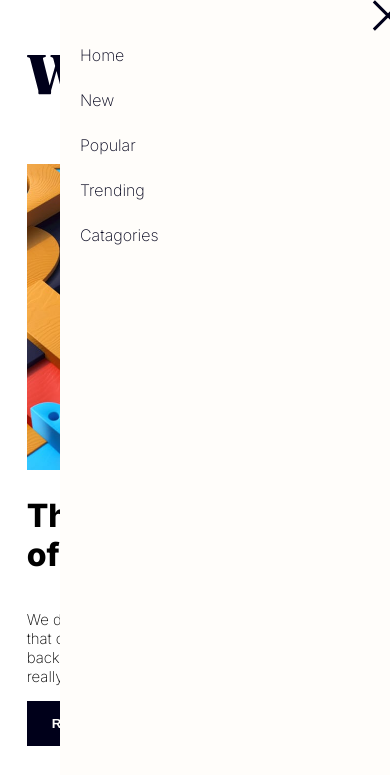
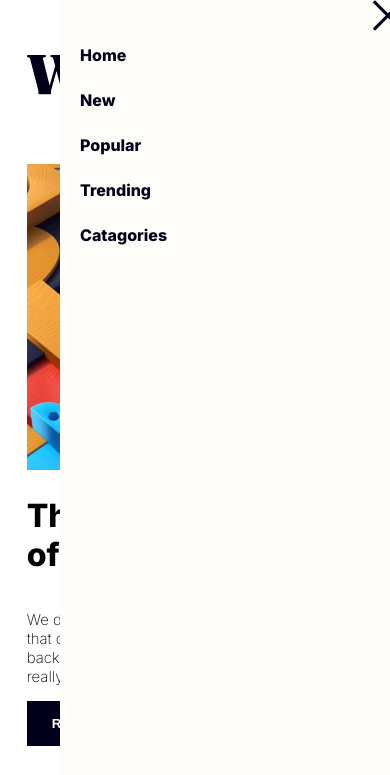
Before and after one commit to laxmankusetti/news-page, a plain HTML site: page index.html in a window 390 px wide. Both pictures are taken after a click on the picture 343 px from the left and 63 px from the top of the page. Shown: the top 775 px of the page. Drawn offline with Linux system fonts and the light colour scheme.

Commit message:
added some cool things

```diff
--- a/script.js
+++ b/script.js
@@ -1,4 +1,5 @@
 function myFunc1() {
+    document.querySelector('.open-menu').style.display = 'block'
     document.getElementById('menu').classList.add('opened-menu');
     document.getElementById('menu').classList.remove('closed-menu')
 }
--- a/style.css
+++ b/style.css
@@ -209,22 +209,6 @@ p{
         margin: auto;
     }
 
-    .open-menu{
-        display: block;
-    }
-
-    .menu-items{
-        display: flex;
-        flex-direction: column;
-        padding: 20px;
-    }
-
-    .menu-items a {
-        text-decoration: none;
-        color: hsl(240, 100%, 5%);
-        margin-top: 25px;
-    }
-
     .close{
         position: absolute;
         left: 80%;
@@ -254,4 +238,33 @@ p{
         margin-left: 60px;
     }
 
+    .menu-items{
+        display: flex;
+        flex-direction: column;
+        padding: 20px;
+    }
+
+    .menu-items a {
+        text-decoration: none;
+        color: hsl(240, 100%, 5%);
+        margin-top: 25px;
+        position: relative;
+        width: max-content;
+        font-weight: 900;
+    }
+
+    .menu-items a:after{
+        content: '';
+        width: 0;
+        height: 3px;
+        position: absolute;
+        background-color: black;
+        left: 0;
+        top: 25px;
+        transition: 0.5s;
+    }
+
+    .menu-items a:hover:after{
+        width: 100%;
+    }
 }
```
